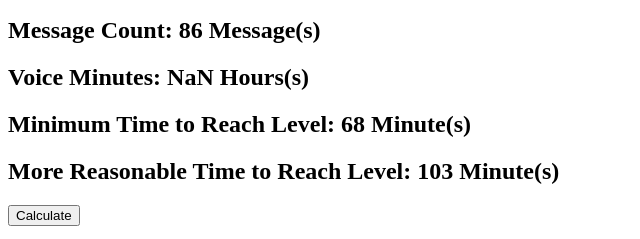
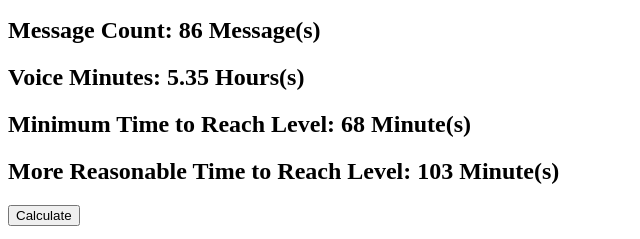
Before and after one commit to TheDeafCreeper/engauge-level-calc, a plain HTML site: page index.html in a window 1280 px wide. Both pictures are taken after a click on the button "Calculate". Shown: the part 205-444 px from the top of the page, 0-640 px from the left. Drawn offline with Linux system fonts and the light colour scheme.

Commit message:
Fixed capitalization

```diff
--- a/index.html
+++ b/index.html
@@ -22,8 +22,8 @@
 
     <h2 id="MessageCount">Message Count: N/A Messages</h2>
     <h2 id="VoiceMinutes">Voice Minutes: N/A Minutes</h2>
-    <h2 id="MinTime">Minimum Time to reach level: N/A Minutes</h2>
-    <h2 id="AvgTime">More reasonable time to reach level: N/A Minutes</h2>
+    <h2 id="MinTime">Minimum Time to Reach Level: N/A Minutes</h2>
+    <h2 id="AvgTime">More Reasonable Time to Reach Level: N/A Minutes</h2>
     <button onclick="calculateData()">Calculate</button> <br> <br>
     <a href="https://github.com/TheDeafCreeper/engauge-level-calc">Source Code</a>
 </body>
@@ -61,14 +61,14 @@
         let min_time = data.min_time
         let avg_time = data.avg_time
 
-        if (voice_minutes > 120) document.getElementById("VoiceMinutes").innerHTML = `Voice Minutes: ${data.voice_minutes / 60} Hours(s)`
-        else document.getElementById("VoiceMinutes").innerHTML = `Voice Minutes: ${data.voice_minutes} Minute(s)`
+        if (voice_minutes > 120) document.getElementById("VoiceMinutes").innerHTML = `Voice Minutes: ${voice_minutes / 60} Hours(s)`
+        else document.getElementById("VoiceMinutes").innerHTML = `Voice Minutes: ${voice_minutes} Minute(s)`
 
-        if (min_time > 120) document.getElementById("MinTime").innerHTML = `Minimum Time to Reach Level: ${data.min_time / 60} Hours(s)`
-        else document.getElementById("MinTime").innerHTML = `Minimum Time to Reach Level: ${data.min_time} Minute(s)`
+        if (min_time > 120) document.getElementById("MinTime").innerHTML = `Minimum Time to Reach Level: ${min_time / 60} Hours(s)`
+        else document.getElementById("MinTime").innerHTML = `Minimum Time to Reach Level: ${min_time} Minute(s)`
 
-        if (avg_time > 120) document.getElementById("AvgTime").innerHTML = `More Reasonable Time to Reach Level: ${data.avg_time / 60} Hours(s)`
-        else document.getElementById("AvgTime").innerHTML = `More Reasonable Time to Reach Level: ${data.avg_time} Minute(s)`
+        if (avg_time > 120) document.getElementById("AvgTime").innerHTML = `More Reasonable Time to Reach Level: ${avg_time / 60} Hours(s)`
+        else document.getElementById("AvgTime").innerHTML = `More Reasonable Time to Reach Level: ${avg_time} Minute(s)`
     }
 
     function disgaea(xp_per_message, xp_per_voice_minute, level) {
```
